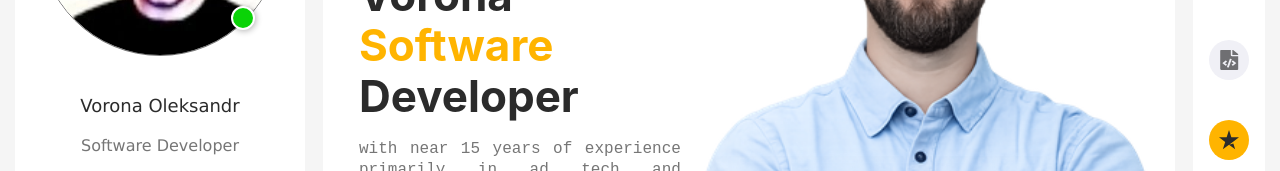
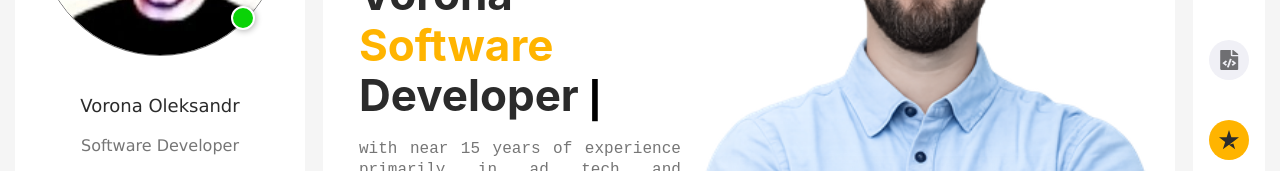
Before and after one commit to scatch03/vo-site, a React (Vite) app: page / in a window 1280 px wide. Shown: the part 220-391 px from the top of the page. Built offline with nearby package versions, Linux system fonts and the light colour scheme; a web font is replaced by a local one.

Commit message:
Stabilize hero typing cursor wrapping and spacing

```diff
--- a/src/components/Hero/Hero.jsx
+++ b/src/components/Hero/Hero.jsx
@@ -42,9 +42,19 @@ const Hero = () => {
 
     const typedTitle = FULL_TITLE.slice(0, typedChars);
     const [typedFirstLine = '', typedSecondLine = ''] = typedTitle.split('\n');
-    const typedAccent = typedSecondLine.slice(0, Math.min(typedSecondLine.length, ACCENT_WORD.length));
-    const typedSecondLineRest = typedSecondLine.slice(typedAccent.length);
     const hasSecondLineStarted = typedTitle.includes('\n');
+    const secondLineTailMatch = typedSecondLine.match(/(\S+)\s*$/);
+    const secondLineTailStartIndex = secondLineTailMatch?.index ?? typedSecondLine.length;
+    const secondLineHead = typedSecondLine.slice(0, secondLineTailStartIndex);
+    const secondLineTail = typedSecondLine.slice(secondLineTailStartIndex);
+    const accentHead = secondLineHead.slice(0, Math.min(secondLineHead.length, ACCENT_WORD.length));
+    const normalHead = secondLineHead.slice(accentHead.length);
+    const accentTailLength = Math.max(
+      0,
+      Math.min(secondLineTail.length, ACCENT_WORD.length - accentHead.length),
+    );
+    const accentTail = secondLineTail.slice(0, accentTailLength);
+    const normalTail = secondLineTail.slice(accentTail.length);
     const typedAccentClassName = cn(
       styles,
       `hero__title-accent${isAccentRevealDone ? ' hero__title-accent--selected' : ''}`,
@@ -65,18 +75,27 @@ const Hero = () => {
                 <span className={cn(styles, 'hero__title-reserve')} aria-hidden="true">
                   I&apos;m Oleksandr Vorona
                   <br />
-                  <span className={cn(styles, 'hero__title-accent')}>Software</span> Developer
+                  <span className={cn(styles, 'hero__title-accent')}>Software</span>{' '}
+                  <span className={cn(styles, 'hero__title-tail-nowrap')}>
+                    Developer
+                    <span className={cn(styles, 'hero__cursor hero__cursor--reserve')} aria-hidden="true">|</span>
+                  </span>
                 </span>
                 <span className={cn(styles, 'hero__title-typed')} aria-hidden="true">
                   {typedFirstLine}
-                  {hasSecondLineStarted && <br />}
+                  {!hasSecondLineStarted && <span className={cn(styles, 'hero__cursor')} aria-hidden="true">|</span>}
                   {hasSecondLineStarted && (
                     <>
-                      <span className={typedAccentClassName}>{typedAccent}</span>
-                      {typedSecondLineRest}
+                      <br />
+                      {accentHead && <span className={typedAccentClassName}>{accentHead}</span>}
+                      {normalHead}
+                      <span className={cn(styles, 'hero__title-tail-nowrap')}>
+                        {accentTail && <span className={typedAccentClassName}>{accentTail}</span>}
+                        {normalTail}
+                        <span className={cn(styles, 'hero__cursor')} aria-hidden="true">|</span>
+                      </span>
                     </>
                   )}
-                  <span className={cn(styles, 'hero__cursor')} aria-hidden="true">|</span>
                 </span>
               </h1>
               <div className={cn(styles, 'hero__subtitle')}>
--- a/src/components/Hero/Hero.module.scss
+++ b/src/components/Hero/Hero.module.scss
@@ -40,6 +40,12 @@
   display: inline-block;
 }
 
+.hero__title-tail-nowrap {
+  display: inline-flex;
+  align-items: baseline;
+  white-space: nowrap;
+}
+
 .hero__title-accent {
   color: #000;
   background-color: transparent;
@@ -79,6 +85,11 @@
   font-weight: 900;
   line-height: 1;
   animation: hero-cursor-blink 1s step-end infinite;
+}
+
+.hero__cursor--reserve {
+  visibility: hidden;
+  animation: none;
 }
 
 :global(body.dark-theme) .hero__cursor {
```
